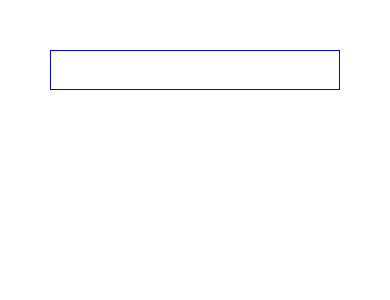
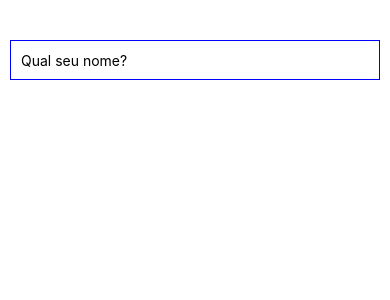
Before and after one commit to SchirmannDev/projeto1, a React Native app: screen / in a window 390 px wide. Shown: the top 300 px of the page. Built offline with nearby package versions, Linux system fonts and the light colour scheme.

Commit message:
inserindo dados e recebendo com props

```diff
--- a/App.js
+++ b/App.js
@@ -2,10 +2,16 @@ import React, { Component } from "react";
 import { View, Text, TextInput, StyleSheet } from "react-native";
 
 export default class Projeto1 extends Component {
+  constructor(props) {
+    super(props);
+    this.state = { texto: "" };
+  }
+
   render() {
     return (
-      <View>
-        <TextInput style={styles.input} />
+      <View style={{ marginTop: 30 }}>
+        <TextInput style={styles.input} placeholder="Qual seu nome?" />
+        <Text style={styles.texto}>{this.state.texto}</Text>
       </View>
     );
   }
@@ -16,7 +22,11 @@ const styles = StyleSheet.create({
     height: 40,
     borderWidth: 1,
     borderColor: "#00ff",
-    margin: 50,
+    margin: 10,
     padding: 10,
   },
+  texto: {
+    fontSize: 20,
+    textAlign: "center",
+  },
 });
```
